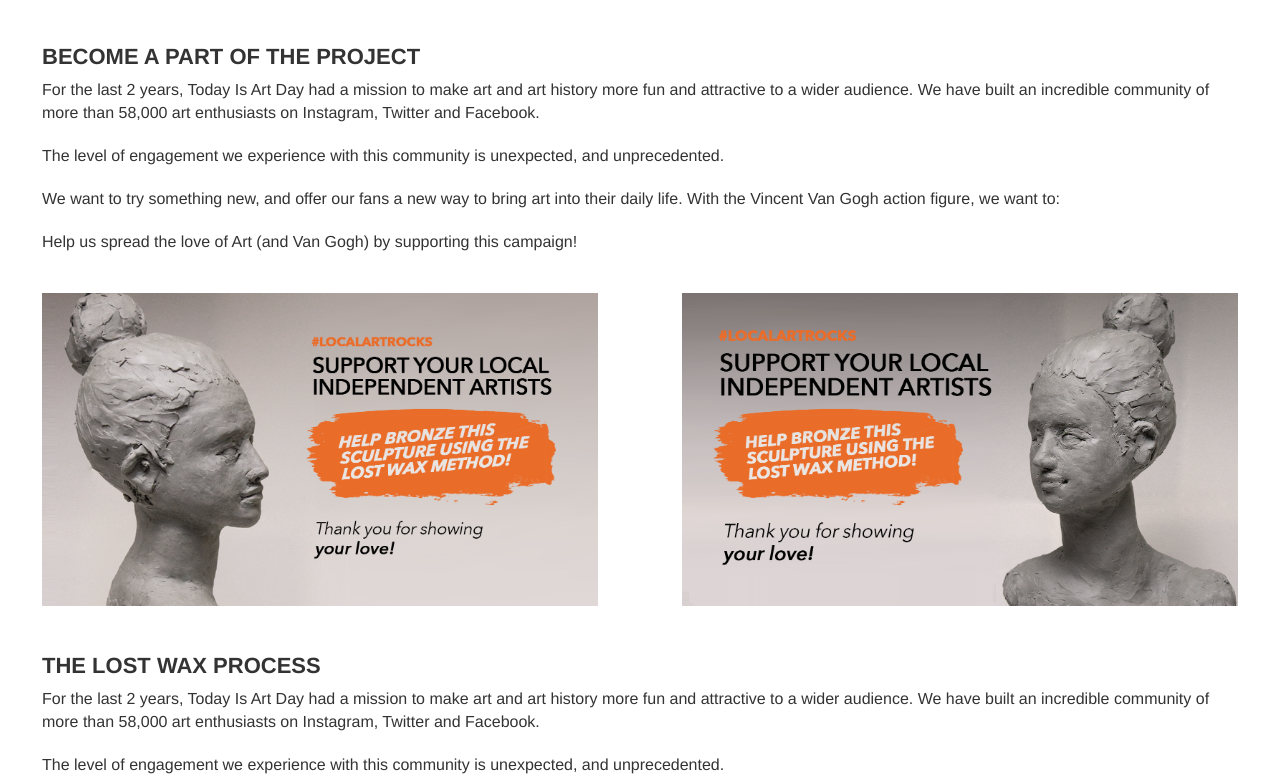
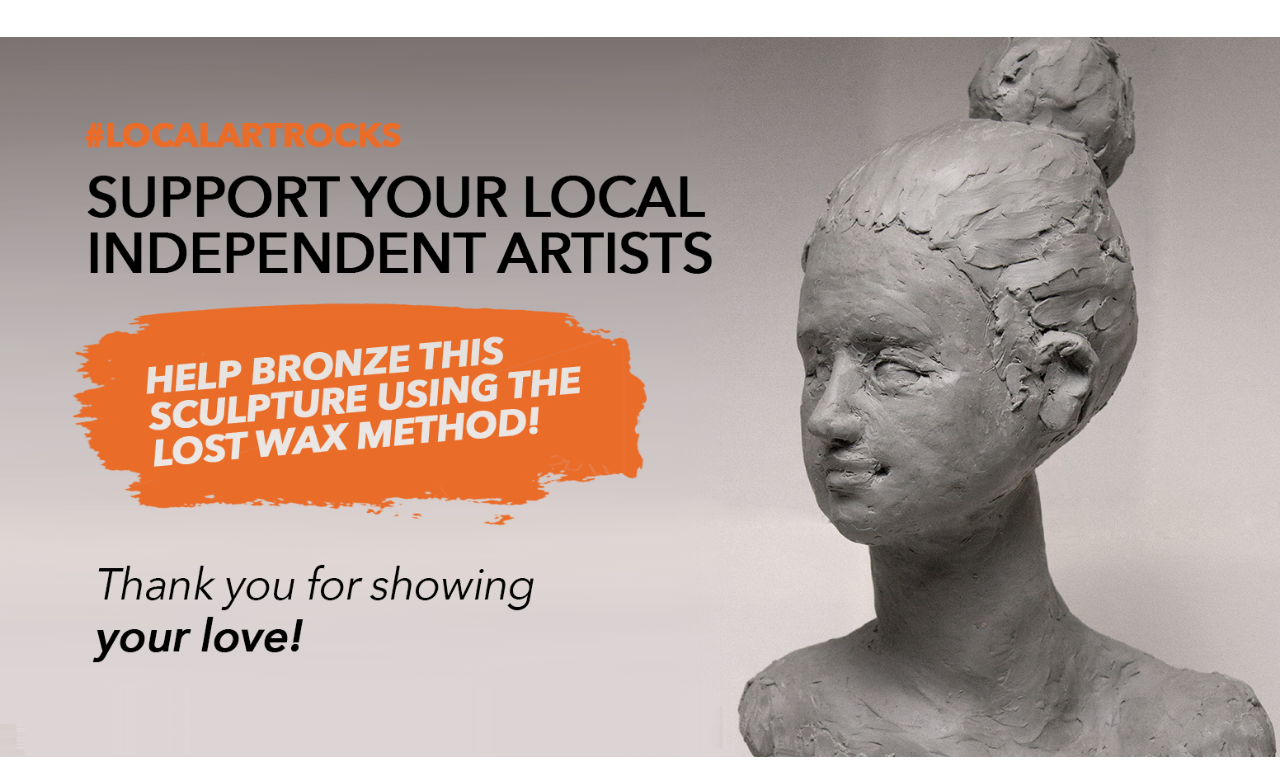
Before and after one commit to njamesnyc/sculpture.nicholasmaciolek.com, a plain HTML site: page index.html in a window 1280 px wide. Shown: the part 1268-2048 px from the top of the page. After the commit the page ends 2025 px from the top, so only its background shows below. Drawn offline with nearby package versions, Linux system fonts and the light colour scheme.

Commit message:
Update index.html
Commented out the info that still needs to be written.

```diff
--- a/index.html
+++ b/index.html
@@ -49,7 +49,7 @@
                 <img src="img/main3.png" />
             </div>
         </div>
-        <div class="row description-window">
+        <!--<div class="row description-window">
             <div class="col-xs-12 description-container">
                 <h1>
                     Become a part of the project
@@ -105,7 +105,7 @@
                 </p>
             </div>
         </div>
-    </div>
+    </div>-->
     <div class="bottom-window">
         <img src="img/main2.png" />
     </div>
```
